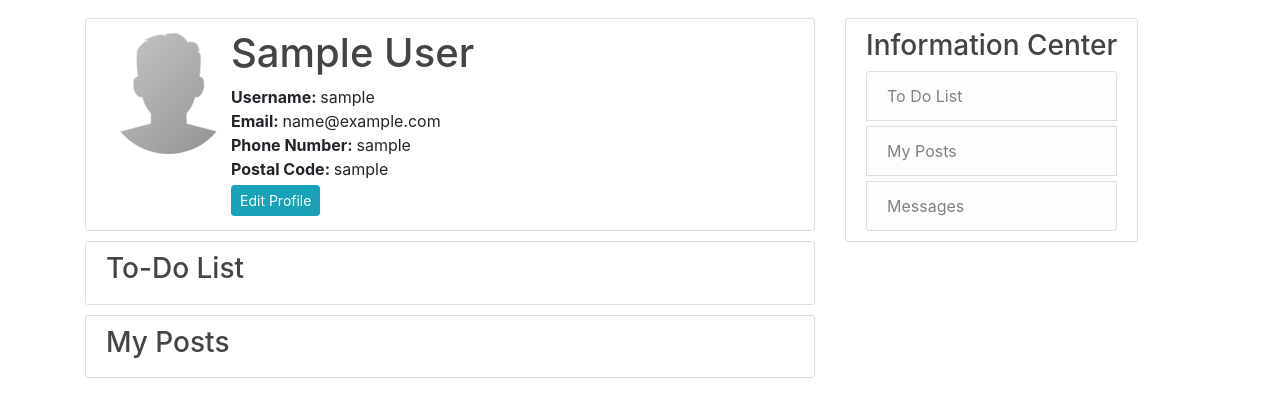
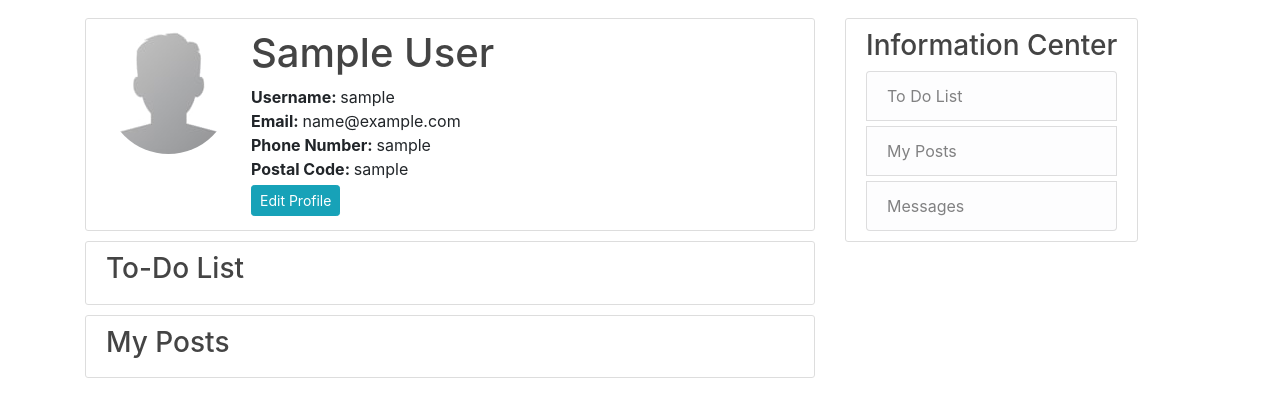
Before and after one commit to SinaBehrouz/Benefactors, a Flask app: page /account/ in a window 1280 px wide. Shown: the part 62-457 px from the top of the page. Run offline with Flask 2, Linux system fonts and the light colour scheme; the visitor is signed in with stand-in values (Sample User, id 1); data comes from the database, SQL or seed files in the repository; data that the repository does not hold is empty; some libraries are stand-ins or nearby versions.

Commit message:
Add some seeding, styling, along with CSS and HTML

```diff
--- a/web/benefactors/static/CSS/main.css
+++ b/web/benefactors/static/CSS/main.css
@@ -364,6 +364,7 @@ small.closed-status {
   background-color: white;
   margin-top: 0.5em;
   background-image: none;
+  float: right;
 }
 
 .row .message_sender {
@@ -445,3 +446,11 @@ small.closed-status {
 #channel-list-delivered {
    background-color: #cfcc1b;
 }
+
+#account_image {
+  margin-right: 20px;
+}
+
+#post_user_image {
+  margin-right: 20px;
+}
--- a/web/benefactors/templates/account.html
+++ b/web/benefactors/templates/account.html
@@ -5,7 +5,7 @@
 <div class="content-section">
     <div class="media">
         <img alt="User's display pic" class="rounded-circle article-img"
-             src="{{ url_for('static', filename='user_images/' + account.user_image) }}">
+             src="{{ url_for('static', filename='user_images/' + account.user_image) }}" id="account_image">
         <div class="media-body">
             <h2 class="account-heading">{{ account.first_name }} {{ account.last_name }}</h2>
             <span class="heading"><b>Username: </b>{{ account.username }}</span><br>
--- a/web/benefactors/templates/home.html
+++ b/web/benefactors/templates/home.html
@@ -88,7 +88,7 @@
 
     {% for post in posts %}
         <article class="media content-section home-post">
-            <img alt="User's display pic" class="rounded-circle article-img" src="{{ url_for('static', filename='user_images/' + post.author.user_image) }}">
+            <img alt="User's display pic" class="rounded-circle article-img" src="{{ url_for('static', filename='user_images/' + post.author.user_image) }}" id="post_user_image">
             <div class="media-body">
                 <div class="article-metadata">
                     <a class="mr-2" href="{{ url_for('other_account', user_id=post.author.id) }}">{{ post.author.username }}</a>
```
